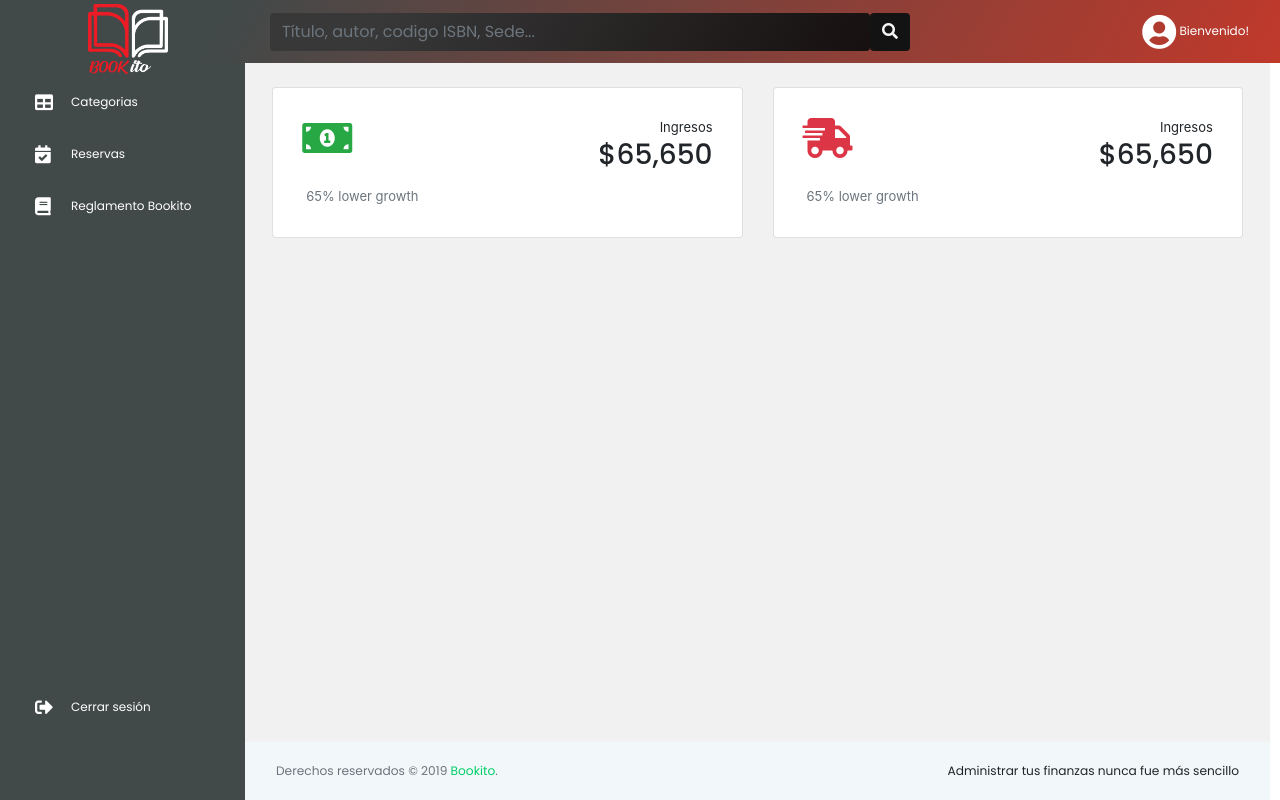
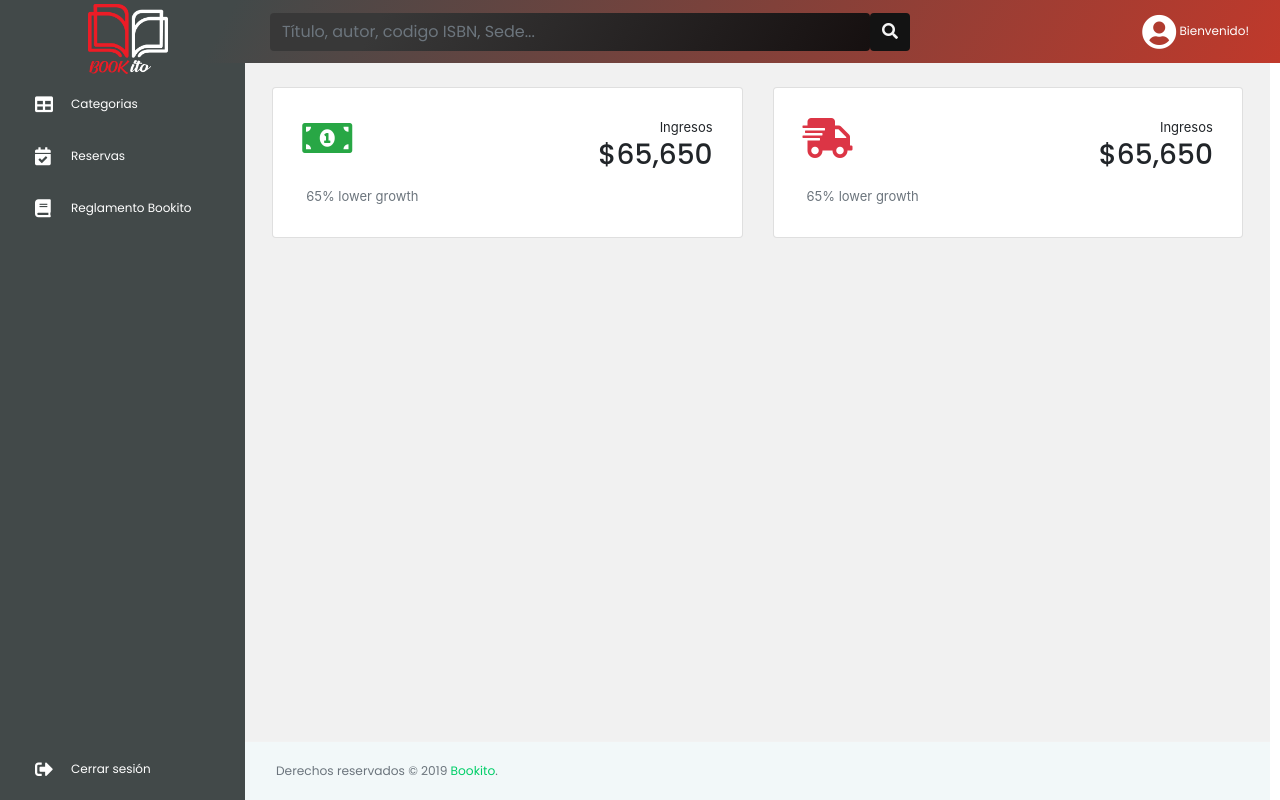
Before and after one commit to alonzo1204/BookitoFrontEnd, an Angular app: page / in a window 1280 px wide. Built offline with nearby package versions, Linux system fonts and the light colour scheme; some icons are missing.

Commit message:
Super Cambio

```diff
--- a/src/app/recomendaciones/recomendaciones.component.html
+++ b/src/app/recomendaciones/recomendaciones.component.html
@@ -2,7 +2,7 @@
     <div class="col-12">
         <div class="card">
             <div class="card-body">
-                <h4 class="card-title">Agregar Categoría</h4>
+                <h4 class="card-title">Recomendaciones</h4>
                 <form>
 
                     <div class="form-group">
--- a/src/app/shared/footer/footer.component.html
+++ b/src/app/shared/footer/footer.component.html
@@ -2,7 +2,7 @@
     <div class="container-fluid clearfix">
         <span class="text-muted d-block text-center text-sm-left d-sm-inline-block">Derechos reservados © 2019
       <a href="http://google.com" target="_blank">Bookito</a>.</span>
-        <span class="float-none float-sm-right d-block mt-1 mt-sm-0 text-center">Administrar tus finanzas nunca fue más sencillo
+        <span class="float-none float-sm-right d-block mt-1 mt-sm-0 text-center">
     </span>
     </div>
 </footer>
--- a/src/app/shared/sidebar/sidebar.component.html
+++ b/src/app/shared/sidebar/sidebar.component.html
@@ -1,54 +1,6 @@
 <nav class="sidebar sidebar-offcanvas ">
-    <ul class="nav" style="padding-top:1em;">
-        <!--
-        <li class="nav-item nav-profile">
-            <div class="nav-link">
+    <ul class="nav" style="padding-top: 15px;">
 
-                <div class="user-wrapper">
-                    <div class="profile-image">
-                        <img src="assets/images/faces/face28.jpg" alt="profile image">
-                    </div>
-
-                    <div class="text-wrapper">
-                        <p class="profile-name">Marcelo Ríos</p>
-                        <div>
-                            <small class="designation text-muted">Usuario</small>
-                        </div>
-                    </div>
-                </div>
-
-            </div>
-        </li>
-        -->
-<!--
-        <li class="nav-item">
-            <a routerLink="/" class="nav-link">
-                <i class="menu-icon fa fa-tachometer-alt"></i>
-                <span class="menu-title">Dashboard</span>
-            </a>
-        </li>
-
-        <li class="nav-item">
-            <a routerLink="/ingreso-egreso" class="nav-link">
-                <i class="menu-icon fa fa-clipboard-list"></i>
-                <span class="menu-title">Ingresos y Egresos</span>
-            </a>
-        </li>
-
-        <li class="nav-item">
-            <a routerLink="/categoria" class="nav-link">
-                <i class="menu-icon fa fa-cubes "></i>
-                <span class="menu-title">Categorías</span>
-            </a>
-        </li>
-
-        <li class="nav-item">
-            <a routerLink="/detalle" class="nav-link">
-                <i class="menu-icon fa fa-table"></i>
-                <span class="menu-title">Detalle</span>
-            </a>
-        </li>
-        -->
         <!-- Bookito proyecto -->
 
         <li class="nav-item ">
@@ -71,11 +23,12 @@
                 <span class="menu-title">Reglamento Bookito</span>
             </a>
         </li>
+
+
     </ul>
 
-
-    <ul class="nav " style="padding-top:34.5em;">
-         <li class="nav-item ">
+    <ul class="nav">
+        <li class="nav-item" style="position:fixed; bottom: 5px; width: 220px;">
             <a routerLink="/login" class="nav-link cursor">
                 <i class="menu-icon fa fa-sign-out-alt"></i>
                 <span class="menu-title">Cerrar sesión</span>
```
Also changed, not shown: src/assets/css/style.css.
